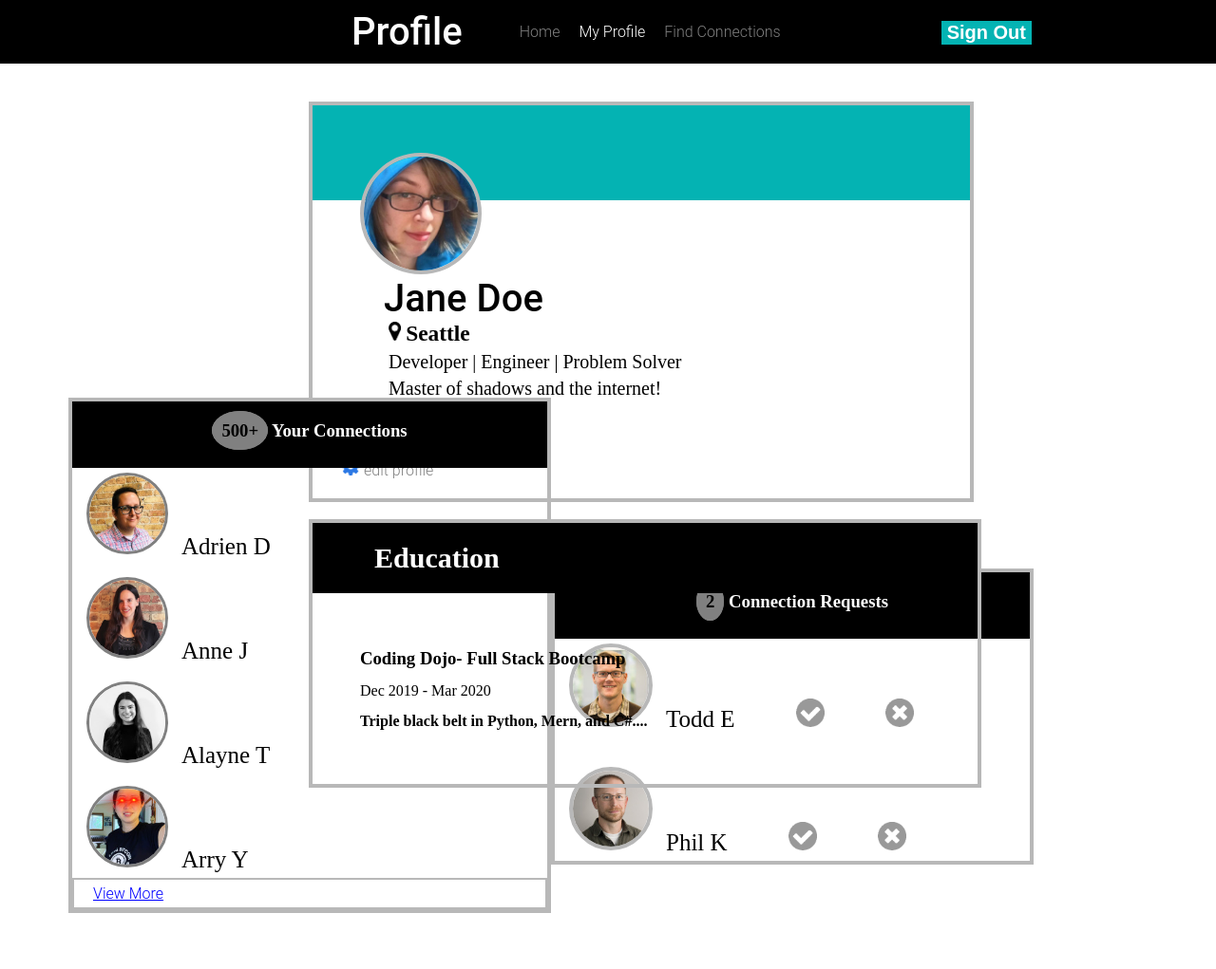
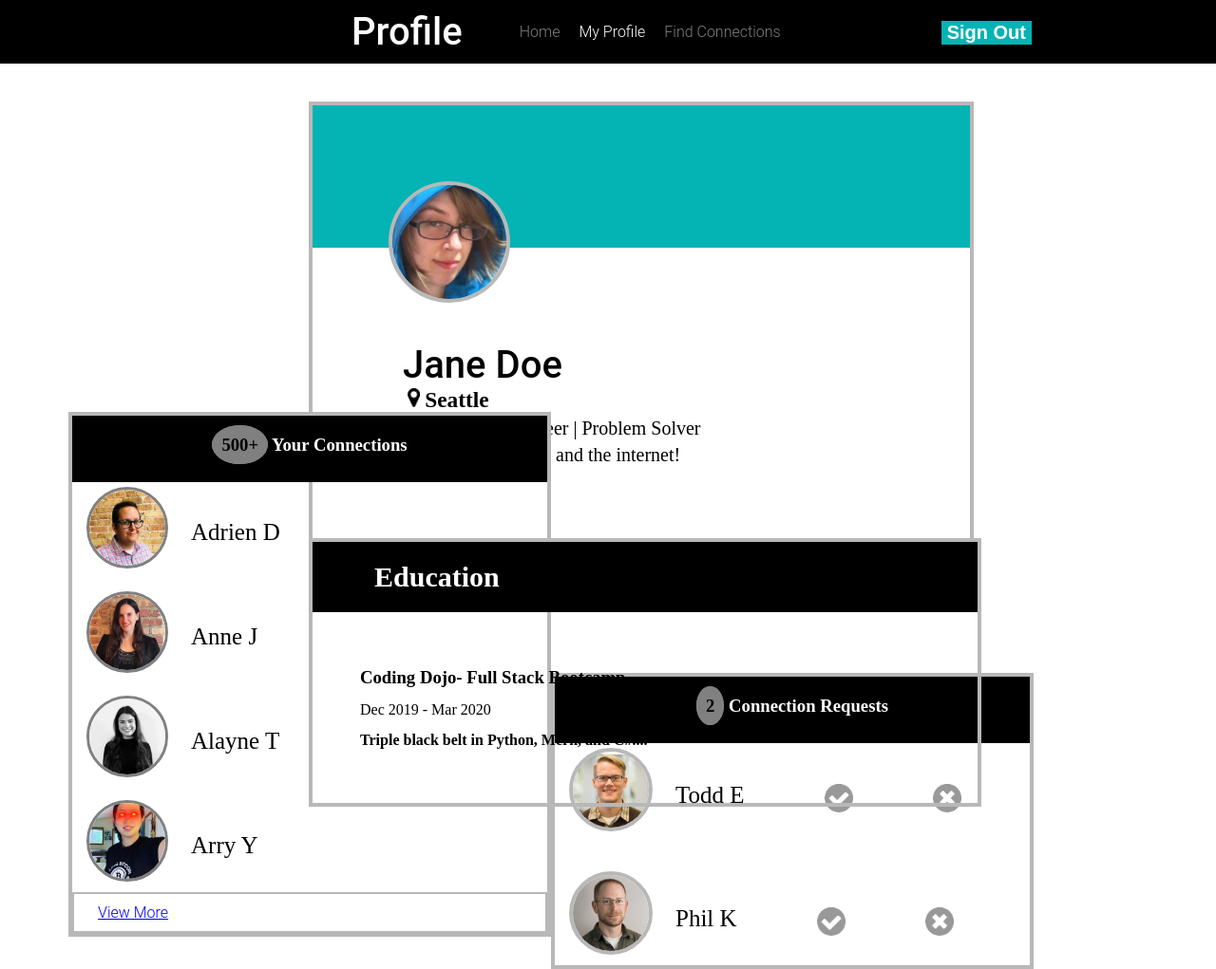
Before and after one commit to xryanb/profile_page, a plain HTML site: page index.html in a window 1280 px wide. Shown: the whole page at 95% size. Before the commit the page ends 962 px from the top, so only its background shows below. Drawn offline with Linux system fonts and the light colour scheme.

Commit message:
Add files via upload

```diff
--- a/style.css
+++ b/style.css
@@ -81,21 +81,21 @@ list-style-type: none;
 }
 .jane_top{
     background-color: rgb(4, 179, 179);
-    height: 100px;
+    height: 150px;
 }
 
 .jane_pic{
     position: relative;
     border:4px solid rgb(184, 184, 184);
     border-radius:50%;
-    left: 50px;
-    top: 50px;
+    left: 80px;
+    top: 80px;
 }
 
 .jane_mid{
     position: relative;
     font-size: 20px;
-    padding: 80px;
+    padding: 100px;
 
 
 }
@@ -129,7 +129,7 @@ list-style-type: none;
    float: right;
     position: relative;
     right: 15%;
-    top: 20px;
+    top: 40px;
 
 }
 .cr{
@@ -165,6 +165,7 @@ list-style-type: none;
 
 .cr_mid{
     margin: 5px;
+
 }
 
 .crp{
@@ -172,6 +173,13 @@ list-style-type: none;
     margin-left: 10px;
     font-size: 25px;
     font-weight: 500;
+    position: relative;
+    bottom: 30px;
+
+}
+
+.crp,.ac{
+    margin:20px;
 }
 .tp{
     border:4px solid rgb(184, 184, 184);
@@ -191,7 +199,7 @@ list-style-type: none;
     margin:40px 50px 50px 325px;
     border: 4px solid rgb(184, 184, 184);
     position: absolute;
-   bottom: -80px;
+   bottom: -100px;
 
     }
 
@@ -222,7 +230,7 @@ font-size: 20px;
    float: right;
 position: relative;
     right: 15%;
-    bottom:160px;
+    bottom:235px;
 
 }
 
@@ -260,7 +268,8 @@ position: relative;
 
 .yrend{
     border: 2px solid rgb(184,184,184);
-    padding: 5px;
+    padding: 10px;
+    margin-top: 5px;
 
 }
 
```
